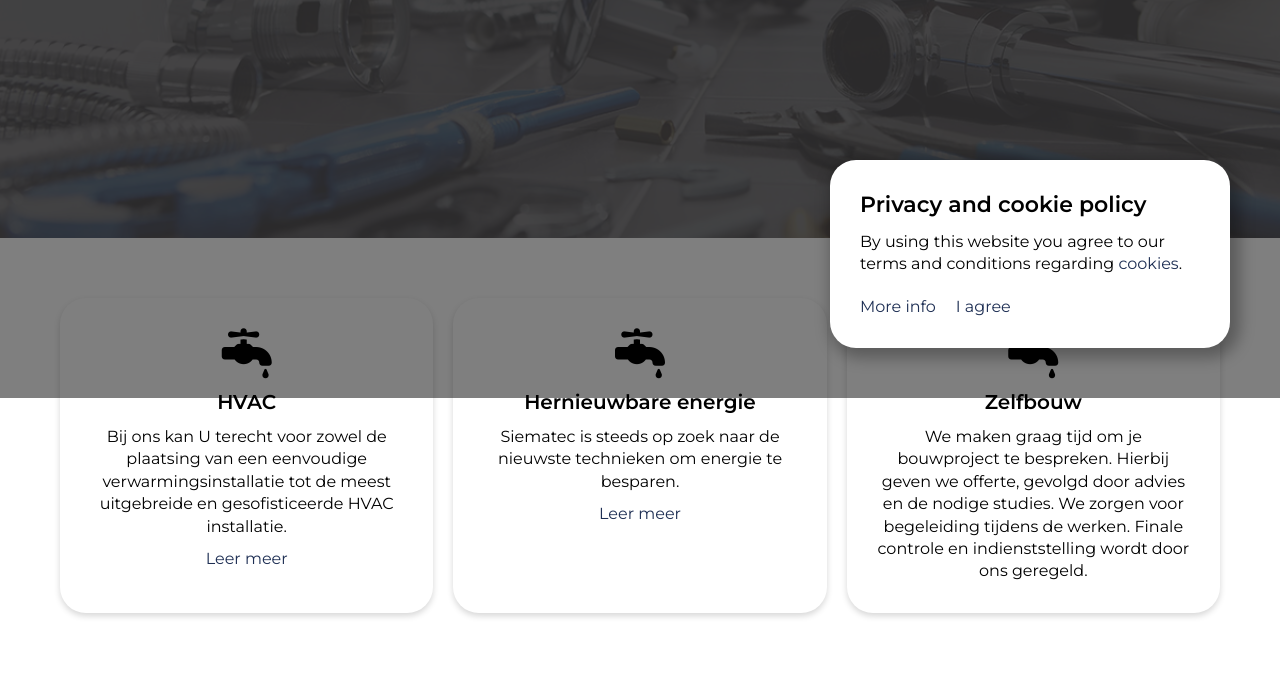
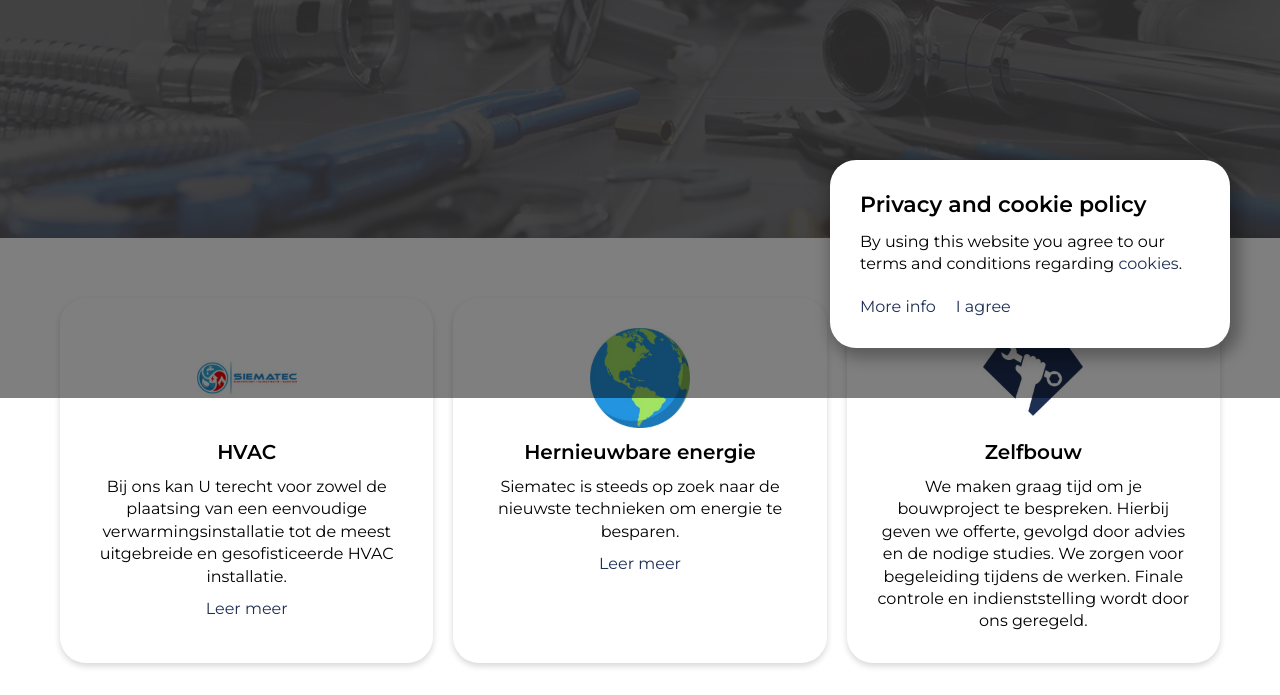
Before and after one commit to K1NGAARON/siematec, a plain HTML site: page diensten/index.html in a window 1280 px wide. Shown: the part 402-1097 px from the top of the page. Drawn offline with nearby package versions, Linux system fonts and the light colour scheme; files whose address does not match are found by name.

Commit message:
icons for services

```diff
--- a/diensten/css/style.css
+++ b/diensten/css/style.css
@@ -149,6 +149,10 @@
     font-weight: 700;
 }
 
+.content .image {
+    width: 100px;
+}
+
 @media (max-width: 560px) {
     .banner h1,
     .banner p {
--- a/diensten/index.html
+++ b/diensten/index.html
@@ -92,7 +92,7 @@
     <div class="row flex-col center">
         <div class="wrapper">
             <div class="item">
-                <i class="fa-solid fa-faucet-drip"></i>
+                <img src="/home/img/siematec.jpg" class="image" alt="HVAC">
                 <h5>
                     HVAC
                 </h5>
@@ -104,7 +104,7 @@
                 </a>
             </div>
             <div class="item">
-                <i class="fa-solid fa-faucet-drip"></i>
+                <img src="/home/img/globe.jpg" class="image" alt="Hernieuwbare energie">
                 <h5>
                     Hernieuwbare energie
                 </h5>
@@ -116,7 +116,7 @@
                 </a>
             </div>
             <div class="item">
-                <i class="fa-solid fa-faucet-drip"></i>
+                <img src="/home/img/handyman.jpg" class="image" alt="Zelfbouw">
                 <h5>
                     Zelfbouw
                 </h5>
```
